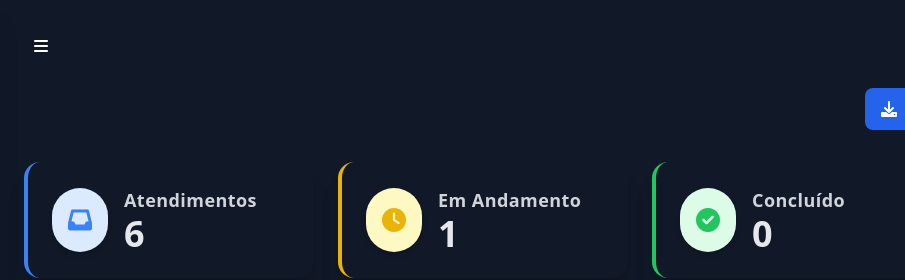
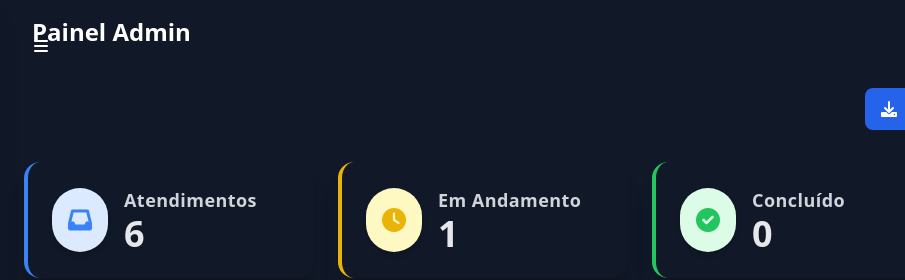
Before and after one commit to B00rges/dashboard-monitoring-ouvidoria, a plain HTML site: page index.html in a window 1280 px wide. Shown: the top 280 px of the page, 0-905 px from the left. Drawn offline with nearby package versions, Linux system fonts and the light colour scheme.

Commit message:
Update index.html

```diff
--- a/index.html
+++ b/index.html
@@ -76,7 +76,7 @@
         <!-- Cabeçalho Superior (mantido como estava) -->
         <header class="bg-gray-900 shadow-lg">
           <div class="max-w-7xl mx-auto py-4 px-4 sm:px-6 lg:px-8 flex justify-between items-center">
-            <h1 class="text-2xl font-bold text-white"></h1>
+            <h1 class="text-2xl font-bold text-white">Painel Admin</h1>
             <div class="flex items-center">
               <img
                 class="h-8 w-8 rounded-full border-2 border-gray-600"
```
